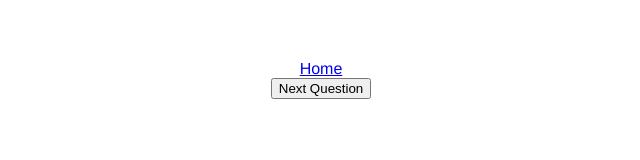
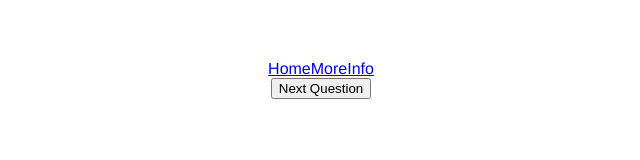
Before and after one commit to Fidelma/javascript_group_project, a Vue app in the folder client/: page / in a window 1280 px wide. Shown: the top 160 px of the page, without its empty margins (319-959 px from the left). Built offline with nearby package versions, Linux system fonts and the light colour scheme; no server answers.

Commit message:
Added link to more info view

```diff
--- a/client/src/App.vue
+++ b/client/src/App.vue
@@ -2,6 +2,7 @@
   <div id="app">
     <nav>
     <router-link :to="{ name: 'home'}">Home</router-link>
+    <router-link :to="{ name: 'moreinfo'}">MoreInfo</router-link>
   </nav>
 <router-view id="view"></router-view>
 
```
